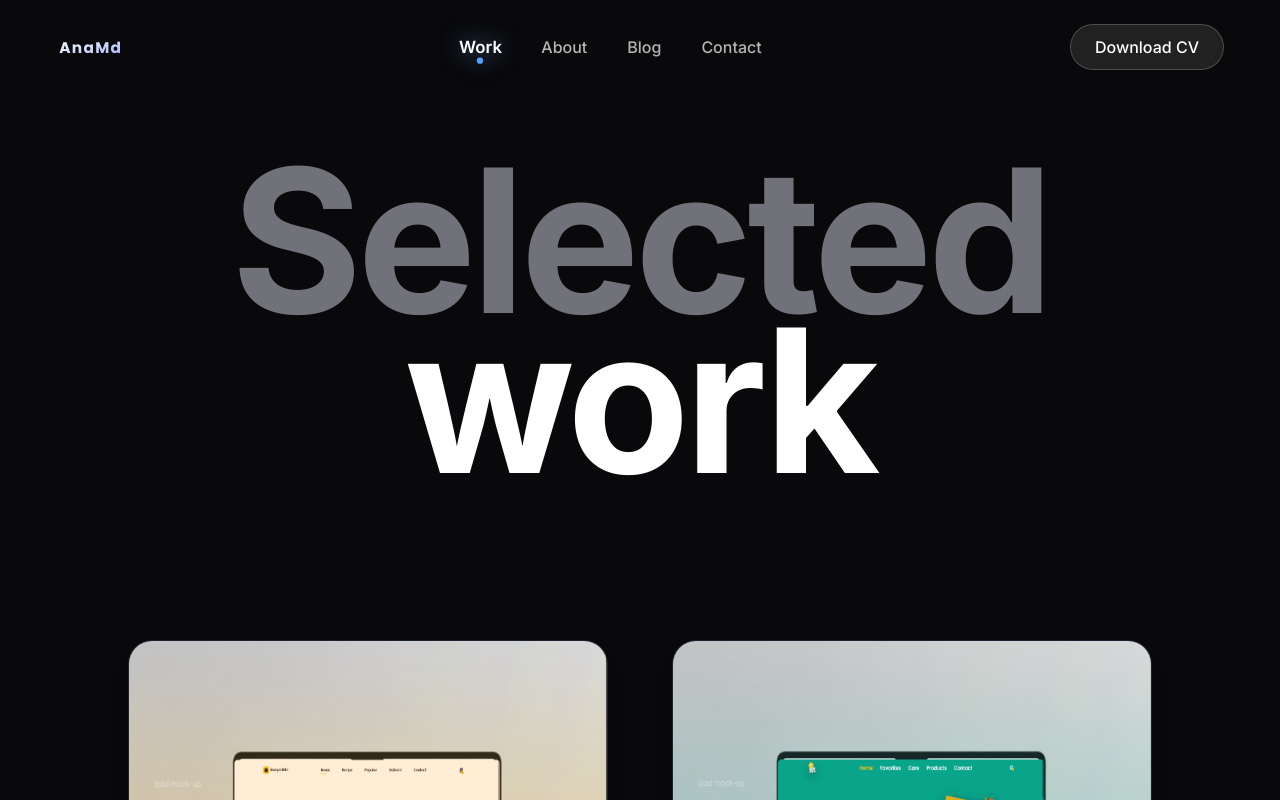
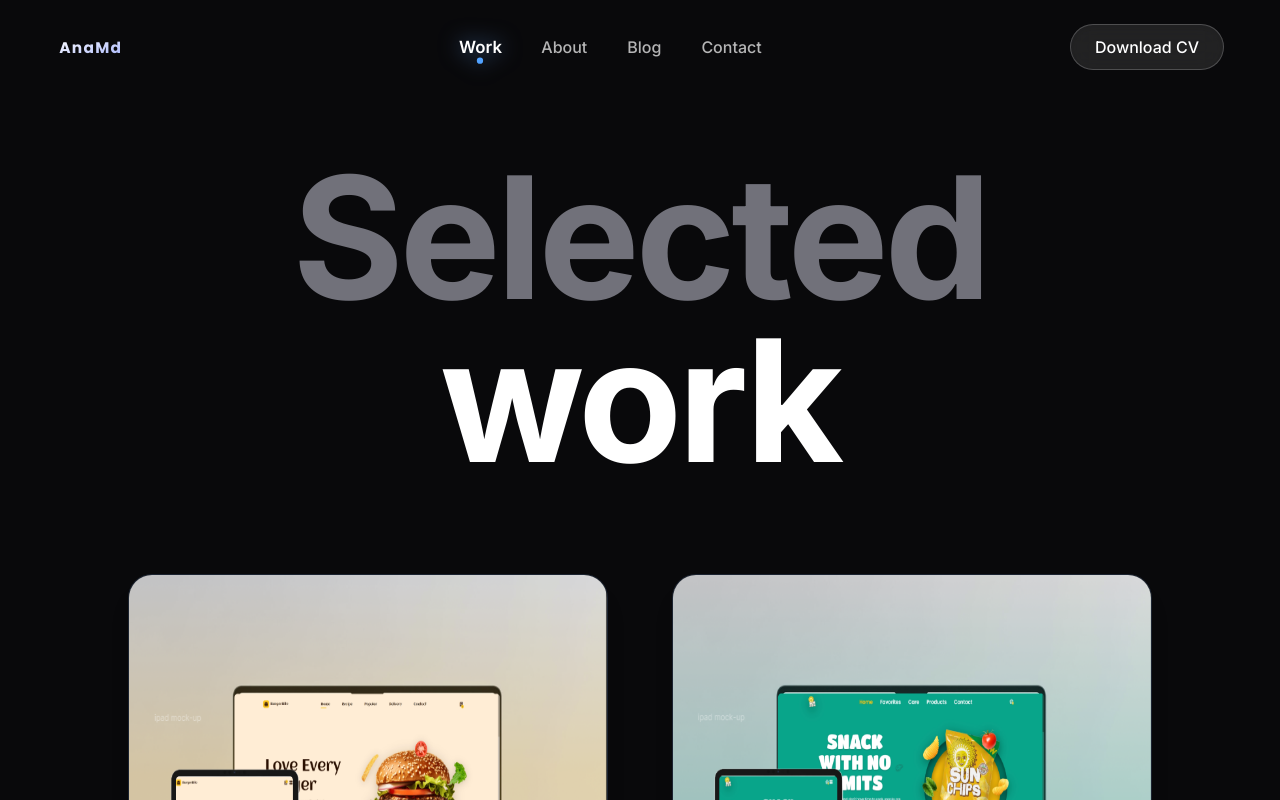
Before and after one commit to AnaMdTech/ana-portfolio, a Next.js app: page /work in a window 1280 px wide. Shown: the top 800 px of the page. Built offline with nearby package versions, Linux system fonts and the light colour scheme.

Commit message:
refactor: extract PageHeader utility classes and standardize page headings across all routes

```diff
--- a/src/app/about/page.tsx
+++ b/src/app/about/page.tsx
@@ -32,10 +32,10 @@ export default function AboutPage() {
     <section className="bg-[#09090B] text-white min-h-screen pb-32">
       {/* 1. Page Header & Editorial Bio */}
       <div className="flex flex-col justify-between md:flex-row gap-10 lg:px-10 max-w-[1280px] md:px-[50px] pt-32 md:pt-40 px-6 pb-20 xl:pt-44 xl:pb-28 xl:px-0 xl:gap-24 xl:mx-auto">
-        <h1 className="lg:w-1/2 text-[80px] leading-[80px] md:text-[110px] md:leading-[110px] lg:text-[130px] lg:leading-[120px] xl:text-[160px] xl:leading-[150px] font-bold tracking-tight">
+        <h1 className="lg:w-1/2 text-[80px] leading-[80px] md:text-[110px] md:leading-[110px] lg:text-[130px] lg:leading-[120px] xl:text-[160px] xl:leading-[150px] font-bold tracking-tight animate-fade-in-left">
           About
         </h1>
-        <div className="lg:w-1/2 flex flex-col gap-6">
+        <div className="lg:w-1/2 flex flex-col gap-6 animate-fade-in-right">
           <p className="text-xl md:text-2xl leading-relaxed lg:text-3xl lg:leading-normal text-gray-200 font-medium">
             Hey, I’m Ana Mohammed, a full-stack software developer, digital
             creator, and tech founder from{" "}
--- a/src/app/blog/page.tsx
+++ b/src/app/blog/page.tsx
@@ -2,6 +2,7 @@ import React from "react";
 import Image from "next/image";
 import Link from "next/link";
 import type { Metadata } from "next";
+import PageHeader from "@/components/shared/PageHeader";
 
 export const metadata: Metadata = {
   title: "Engineering & Founder Blog | AnaMdTech",
@@ -75,11 +76,7 @@ export default function BlogPage() {
   return (
     <section className="bg-[#09090B] text-white min-h-screen pb-32">
       {/* Massive Page Header */}
-      <div className="text-center pt-28 md:pt-40 pb-20 md:pb-28 px-6">
-        <h1 className="text-[64px] leading-[70px] md:text-[120px] md:leading-[110px] lg:text-[150px] lg:leading-[140px] xl:text-[200px] xl:leading-[160px] font-bold tracking-tight">
-          <span className="text-[#71717a]">Latest</span> updates
-        </h1>
-      </div>
+      <PageHeader accent="Latest" title="updates" />
 
       {/* Editorial Blog Grid */}
       <div className="max-w-[1280px] mx-auto px-6 lg:px-10 xl:px-0">
--- a/src/app/contact/page.tsx
+++ b/src/app/contact/page.tsx
@@ -1,6 +1,7 @@
 "use client";
 
 import React, { useState } from "react";
+import PageHeader from "@/components/shared/PageHeader";
 
 export default function ContactPage() {
   const [formData, setFormData] = useState({
@@ -67,11 +68,7 @@ export default function ContactPage() {
   return (
     <section className="bg-[#09090B] text-white min-h-screen pb-32">
       {/* 1. Massive Page Header */}
-      <div className="text-center pt-28 md:pt-40 pb-16 md:pb-24 px-6">
-        <h1 className="text-[80px] leading-[80px] md:text-[130px] md:leading-[120px] lg:text-[150px] lg:leading-[140px] xl:text-[180px] xl:leading-[160px] font-bold tracking-tight">
-          Contact
-        </h1>
-      </div>
+      <PageHeader title="Contact" />
 
       {/* 2. Main Contact Container */}
       <div className="flex flex-col px-6 md:px-12 lg:px-32 xl:px-60 max-w-[1440px] mx-auto gap-16">
--- a/src/app/globals.css
+++ b/src/app/globals.css
@@ -79,6 +79,27 @@
   .navbar-full {
     @apply top-0 w-full px-8 lg:px-14 py-6 bg-transparent border-transparent rounded-none;
   }
+
+  /* --- PAGE HEADER UTILITIES --- */
+  .page-header-container {
+    @apply pt-28 md:pt-40 pb-16 md:pb-24 px-6 max-w-[1440px] mx-auto;
+  }
+
+  .page-header-split {
+    @apply flex flex-col justify-between md:flex-row md:items-start gap-10 lg:gap-16 text-left;
+  }
+
+  .page-header-title {
+    @apply text-[64px] leading-[68px] md:text-[110px] md:leading-[105px] lg:text-[140px] lg:leading-[130px] xl:text-[170px] xl:leading-[155px] font-bold tracking-tight;
+  }
+
+  .page-header-accent {
+    @apply block text-[#71717a] mb-1 md:mb-2;
+  }
+
+  .page-header-note {
+    @apply text-lg md:text-xl lg:text-2xl text-gray-300 leading-relaxed font-medium;
+  }
 }
 
 /* Custom Infinite Marquee Animations */
@@ -103,3 +124,51 @@
   width: max-content;
   animation: scrollRight 35s linear infinite;
 }
+
+/* --- EDITORIAL TITLE ENTRANCE ANIMATIONS --- */
+@keyframes fadeInUp {
+  from {
+    opacity: 0;
+    transform: translate3d(0, 40px, 0);
+  }
+  to {
+    opacity: 1;
+    transform: translate3d(0, 0, 0);
+  }
+}
+
+@keyframes fadeInLeft {
+  from {
+    opacity: 0;
+    transform: translate3d(-60px, 0, 0);
+  }
+  to {
+    opacity: 1;
+    transform: translate3d(0, 0, 0);
+  }
+}
+
+@keyframes fadeInRight {
+  from {
+    opacity: 0;
+    transform: translate3d(60px, 0, 0);
+  }
+  to {
+    opacity: 1;
+    transform: translate3d(0, 0, 0);
+  }
+}
+
+@layer utilities {
+  .animate-fade-in-up {
+    animation: fadeInUp 0.8s cubic-bezier(0.16, 1, 0.3, 1) forwards;
+  }
+
+  .animate-fade-in-left {
+    animation: fadeInLeft 0.8s cubic-bezier(0.16, 1, 0.3, 1) forwards;
+  }
+
+  .animate-fade-in-right {
+    animation: fadeInRight 0.8s cubic-bezier(0.16, 1, 0.3, 1) forwards;
+  }
+}
--- a/src/app/work/page.tsx
+++ b/src/app/work/page.tsx
@@ -2,6 +2,7 @@ import React from "react";
 import Image from "next/image";
 import Link from "next/link";
 import type { Metadata } from "next";
+import PageHeader from "@/components/shared/PageHeader";
 
 export const metadata: Metadata = {
   title: "Selected Work | AnaMdTech",
@@ -57,11 +58,7 @@ export default function WorkPage() {
   return (
     <section className="bg-[#09090B] text-white min-h-screen pb-32">
       {/* Massive Page Heading */}
-      <div className="text-center pt-28 md:pt-40 pb-20 md:pb-40 px-6">
-        <h1 className="text-[64px] leading-[70px] md:text-[120px] md:leading-[110px] lg:text-[150px] lg:leading-[140px] xl:text-[200px] xl:leading-[160px] font-bold tracking-tight">
-          <span className="text-[#71717a]">Selected</span> work
-        </h1>
-      </div>
+      <PageHeader accent="Selected" title="work" />
 
       {/* Responsive 2-Column Grid */}
       <div className="grid grid-cols-1 md:grid-cols-2 gap-12 lg:gap-16 px-6 md:px-12 lg:px-24 xl:px-32 max-w-[1600px] mx-auto">
--- /dev/null
+++ b/src/components/shared/PageHeader.tsx
@@ -0,0 +1,53 @@
+import React from "react";
+
+export interface PageHeaderProps {
+  /** The main title text (e.g., "work", "updates", "About", "Contact") */
+  title: string;
+  /** Optional muted gray prefix word stacked above the title (e.g., "Selected", "Latest") */
+  accent?: string;
+  /** Layout mode: "stacked" centers vertically; "split" puts title on left & children on right */
+  layout?: "stacked" | "split";
+  /** Additional custom spacing or container classes */
+  className?: string;
+  /** Optional bio, subtitle, or side-note elements */
+  children?: React.ReactNode;
+}
+
+export default function PageHeader({
+  title,
+  accent,
+  layout = "stacked",
+  className = "",
+  children,
+}: PageHeaderProps) {
+  const isSplit = layout === "split";
+
+  return (
+    <div
+      className={`page-header-container ${
+        isSplit ? "page-header-split" : "text-center"
+      } ${className}`}
+    >
+      {/* Title Column — Slides in from Left */}
+      <h1
+        className={`page-header-title animate-fade-in-up ${
+          isSplit ? "md:w-1/2" : "w-full"
+        }`}
+      >
+        {accent && <span className="page-header-accent">{accent}</span>}
+        <span className="block">{title}</span>
+      </h1>
+
+      {/* Children / Right-Side Bio Note — Slides in from Right */}
+      {children && (
+        <div
+          className={`page-header-note animate-fade-in-right ${
+            isSplit ? "md:w-1/2 pt-2 md:pt-6" : "mt-8 max-w-3xl mx-auto"
+          }`}
+        >
+          {children}
+        </div>
+      )}
+    </div>
+  );
+}
```
